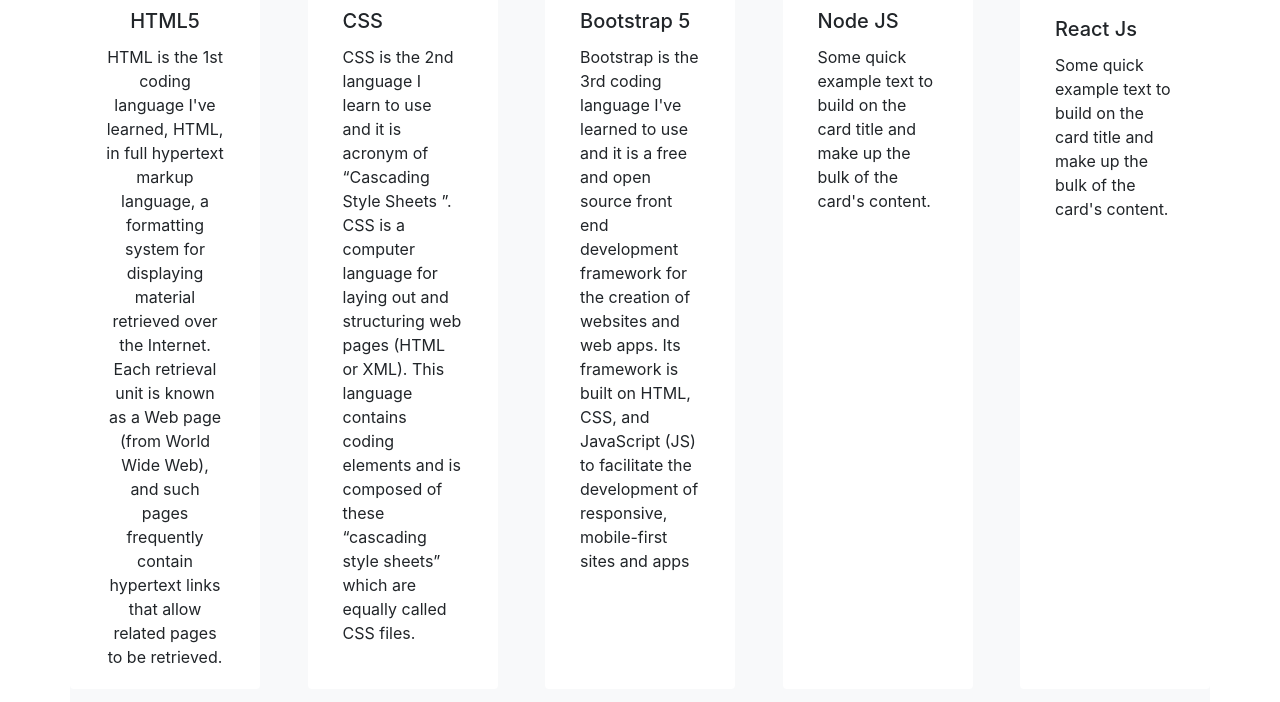
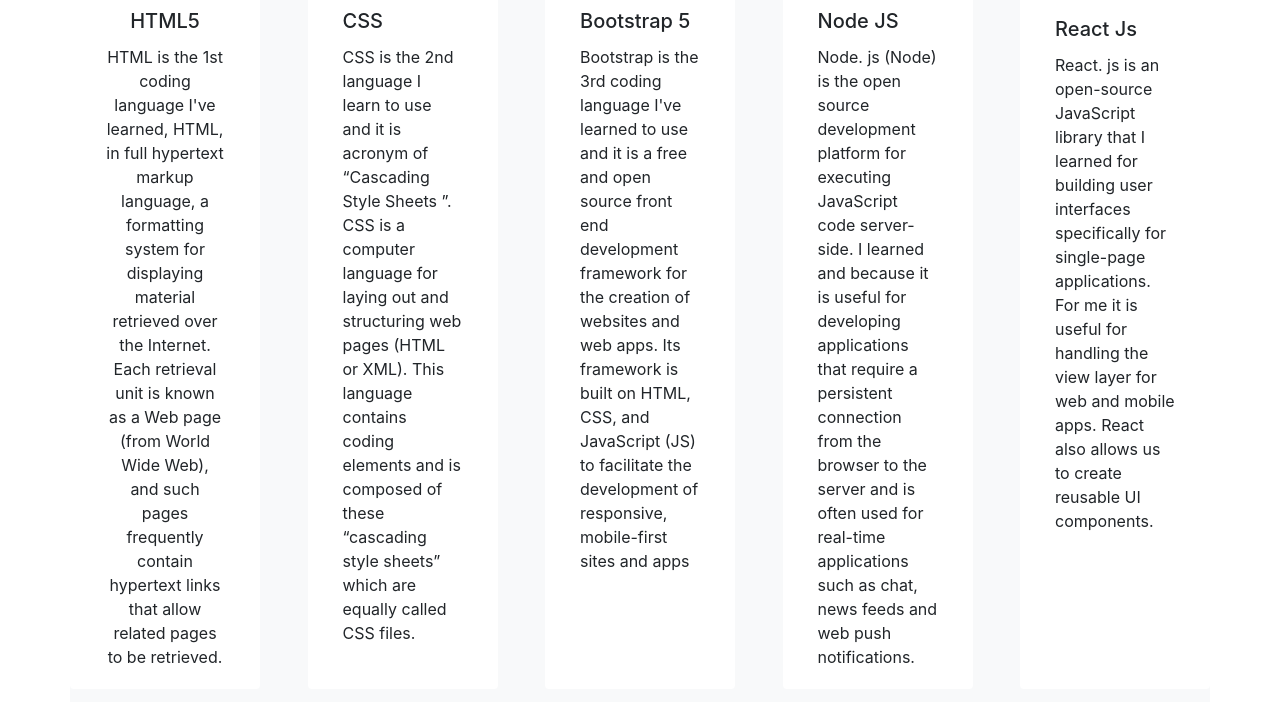
Before and after one commit to mbouchentouf/my-pwp-mileston, a plain HTML site: page public_html/documentation/milestone-3.html in a window 1280 px wide. Shown: the part 1008-1710 px from the top of the page. Drawn offline with nearby package versions, Linux system fonts and the light colour scheme; a script that the page names is missing.

Commit message:
added text to my work section

```diff
--- a/public_html/documentation/milestone-3.html
+++ b/public_html/documentation/milestone-3.html
@@ -105,14 +105,19 @@
             <img src="jsnode2.png" class="card-img-top img-fluid" alt="js node" height="300" width="300">
             <div class="card-body">
                 <h5 class="card-title">Node JS</h5>
-                <p class="card-text">Some quick example text to build on the card title and make up the bulk of the card's content.</p>
+                <p class="card-text">Node. js (Node) is the open source development platform for executing JavaScript
+                    code server-side. I learned and because it is useful for developing applications that require a
+                    persistent connection from the browser to the server and is often used for real-time applications
+                    such as chat, news feeds and web push notifications.</p>
             </div>
         </div>
         <div class="col-md-2 card border-0">
             <img src="jsreact.png" class="rounded-circle card-img-top img-fluid" alt="JS React" height="300" width="300">
             <div class="card-body">
                 <h5 class="card-title">React Js</h5>
-                <p class="card-text">Some quick example text to build on the card title and make up the bulk of the card's content.</p>
+                <p class="card-text">React. js is an open-source JavaScript library that I learned for building user
+                    interfaces specifically for single-page applications. For me it is useful for handling the view
+                    layer for web and mobile apps. React also allows us to create reusable UI components.</p>
             </div>
         </div>
     </div>
```
